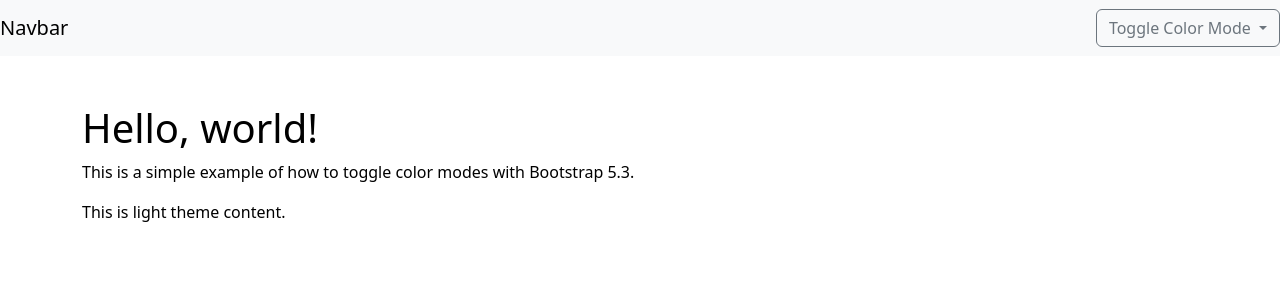
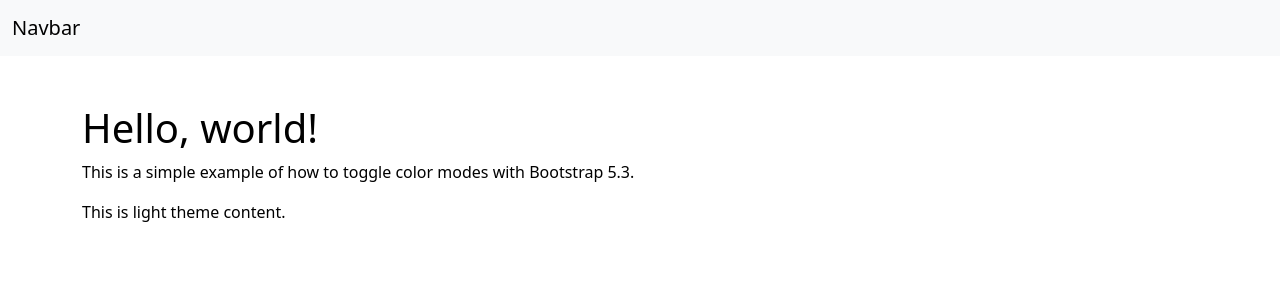
Before and after one commit to fboundy/agile_predict, a Django app: page /color in a window 1280 px wide. Shown: the top 300 px of the page. Run offline with Django 4.2, Linux system fonts and the light colour scheme; parts of the project's set-up code (start-up, migrations or seed data) failed here and were passed over; some libraries are stand-ins or nearby versions.

Commit message:
Dark Mode

```diff
--- a/prices/views.py
+++ b/prices/views.py
@@ -379,7 +379,7 @@ class GraphFormView(FormView):
                 dict(dtickrange=[None, 86000000], value="%H:%M\n%a %d %b"),
                 dict(dtickrange=[86000000, None], value="%a\n%b %d"),
             ],
-            fixedrange=True,
+            # fixedrange=True,
         )
 
         context["graph"] = figure.to_html(
--- a/templates/color_mode.html
+++ b/templates/color_mode.html
@@ -29,24 +29,18 @@
             }
         </style>
     </head>
+
     <body data-bs-theme="light">
         <nav class="navbar navbar-expand-lg">
-            <a class="navbar-brand" href="#">Navbar</a>
-            <div class="dropdown ms-auto">
-                <button
-                    class="btn btn-outline-secondary dropdown-toggle"
-                    type="button"
-                    id="colorModeDropdown"
-                    data-bs-toggle="dropdown"
-                    aria-expanded="false"
-                >
-                    Toggle Color Mode
-                </button>
-                <ul class="dropdown-menu" aria-labelledby="colorModeDropdown">
-                    <li><a class="dropdown-item" href="#" data-theme="light">Light Mode</a></li>
-                    <li><a class="dropdown-item" href="#" data-theme="dark">Dark Mode</a></li>
-                    <li><a class="dropdown-item" href="#" data-theme="system">System Default</a></li>
-                </ul>
+            <div class="container-fluid">
+                <a class="navbar-brand" href="#">Navbar</a>
+                <div class="dropdown ms-auto">
+                    <ul class="dropdown-menu" aria-labelledby="colorModeDropdown">
+                        <li><a class="dropdown-item1" href="#" data-theme="light">Light Mode</a></li>
+                        <li><a class="dropdown-item1" href="#" data-theme="dark">Dark Mode</a></li>
+                        <li><a class="dropdown-item1" href="#" data-theme="system">System Default</a></li>
+                    </ul>
+                </div>
             </div>
         </nav>
 
@@ -61,26 +55,41 @@
 
         <script>
             document.addEventListener("DOMContentLoaded", (event) => {
-                const dropdownItems = document.querySelectorAll(".dropdown-item");
+                const dropdownItems = document.querySelectorAll(".dropdown-item1");
                 const bodyElement = document.body;
                 const themeDependentContent = document.getElementById("themeDependentContent");
 
+                // Function to apply the selected theme
                 const applyTheme = (theme) => {
+                    // Check if the theme is 'system' and set based on system preference
                     if (theme === "system") {
                         if (window.matchMedia && window.matchMedia("(prefers-color-scheme: dark)").matches) {
-                            bodyElement.setAttribute("data-bs-theme", "dark");
+                            theme = "dark";
                         } else {
-                            bodyElement.setAttribute("data-bs-theme", "light");
+                            theme = "light";
                         }
+                    }
+                    // Set the data-bs-theme attribute on the body element
+                    bodyElement.setAttribute("data-bs-theme", theme);
+                    // Update the theme-dependent content
+                    updateThemeDependentContent();
+                };
+
+                // Function to update the content of the theme-dependent div
+                const updateThemeDependentContent = () => {
+                    const currentTheme = bodyElement.getAttribute("data-bs-theme");
+                    if (currentTheme === "dark") {
+                        themeDependentContent.textContent = "This is dark theme content.";
                     } else {
-                        bodyElement.setAttribute("data-bs-theme", theme);
+                        themeDependentContent.textContent = "This is light theme content.";
                     }
                 };
 
-                // Check localStorage for saved color mode
+                // Check localStorage for saved color mode and apply it
                 const savedColorMode = localStorage.getItem("colorMode") || "system";
                 applyTheme(savedColorMode);
 
+                // Event listener for dropdown items to change the theme
                 dropdownItems.forEach((item) => {
                     item.addEventListener("click", (event) => {
                         event.preventDefault();
@@ -90,26 +99,12 @@
                     });
                 });
 
-                // Listen for system color scheme changes
-                window.matchMedia("(prefers-color-scheme: dark)").addEventListener("change", (e) => {
+                // Listen for system color scheme changes and apply the 'system' theme if selected
+                window.matchMedia("(prefers-color-scheme: dark)").addEventListener("change", () => {
                     if (localStorage.getItem("colorMode") === "system") {
                         applyTheme("system");
                     }
                 });
-
-                // Update the content of themeDependentContent based on the theme
-                const updateThemeDependentContent = () => {
-                    const currentTheme = bodyElement.getAttribute("data-bs-theme");
-                    if (currentTheme === "dark") {
-                        themeDependentContent.textContent = "This is dark theme content.";
-                    } else {
-                        themeDependentContent.textContent = "This is light theme content.";
-                    }
-                };
-
-                // Call the function initially and on theme change
-                updateThemeDependentContent();
-                bodyElement.addEventListener("data-bs-theme-changed", updateThemeDependentContent);
             });
         </script>
 
```
Also changed, not shown: prices/management/commands/update.py (+11 -11 lines).
